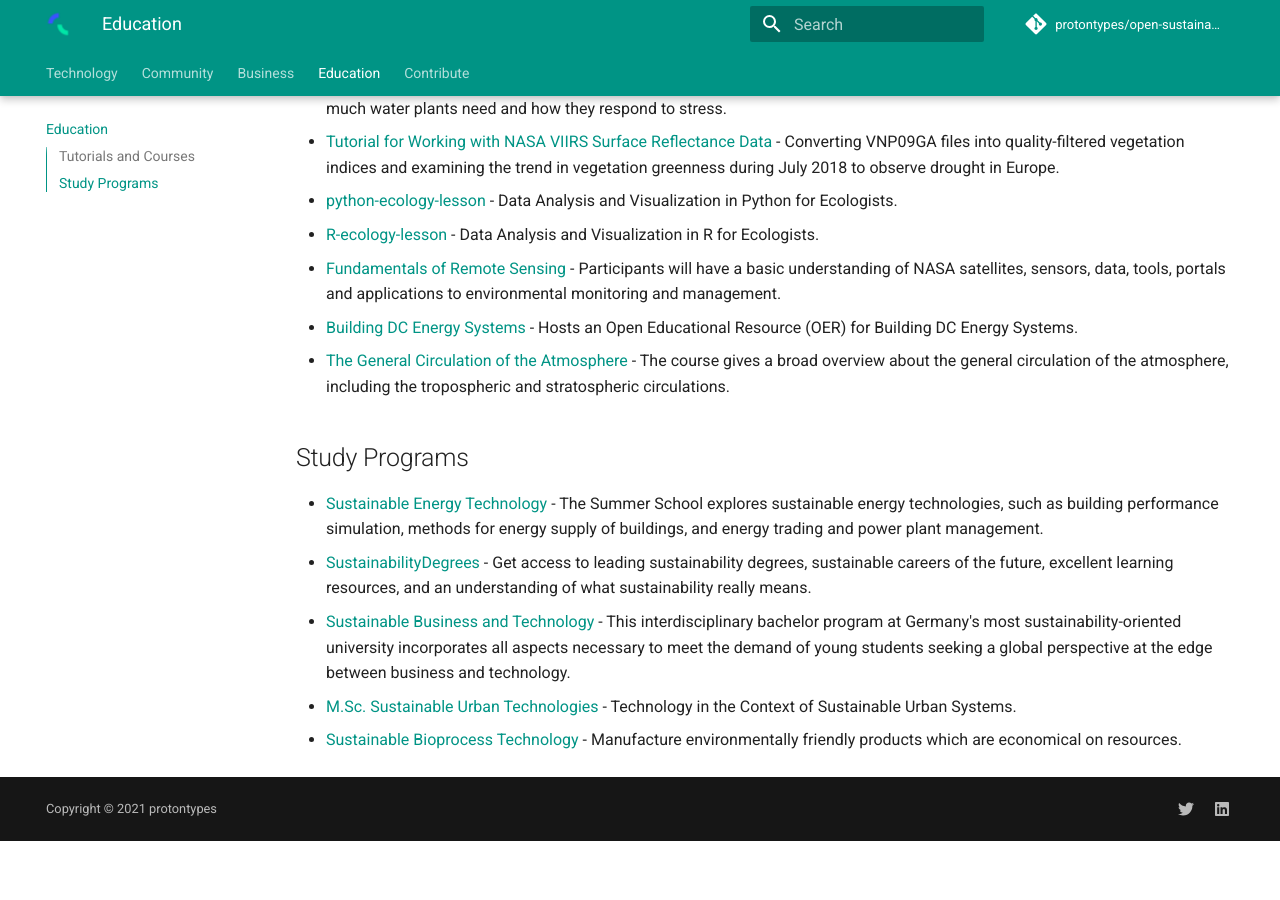
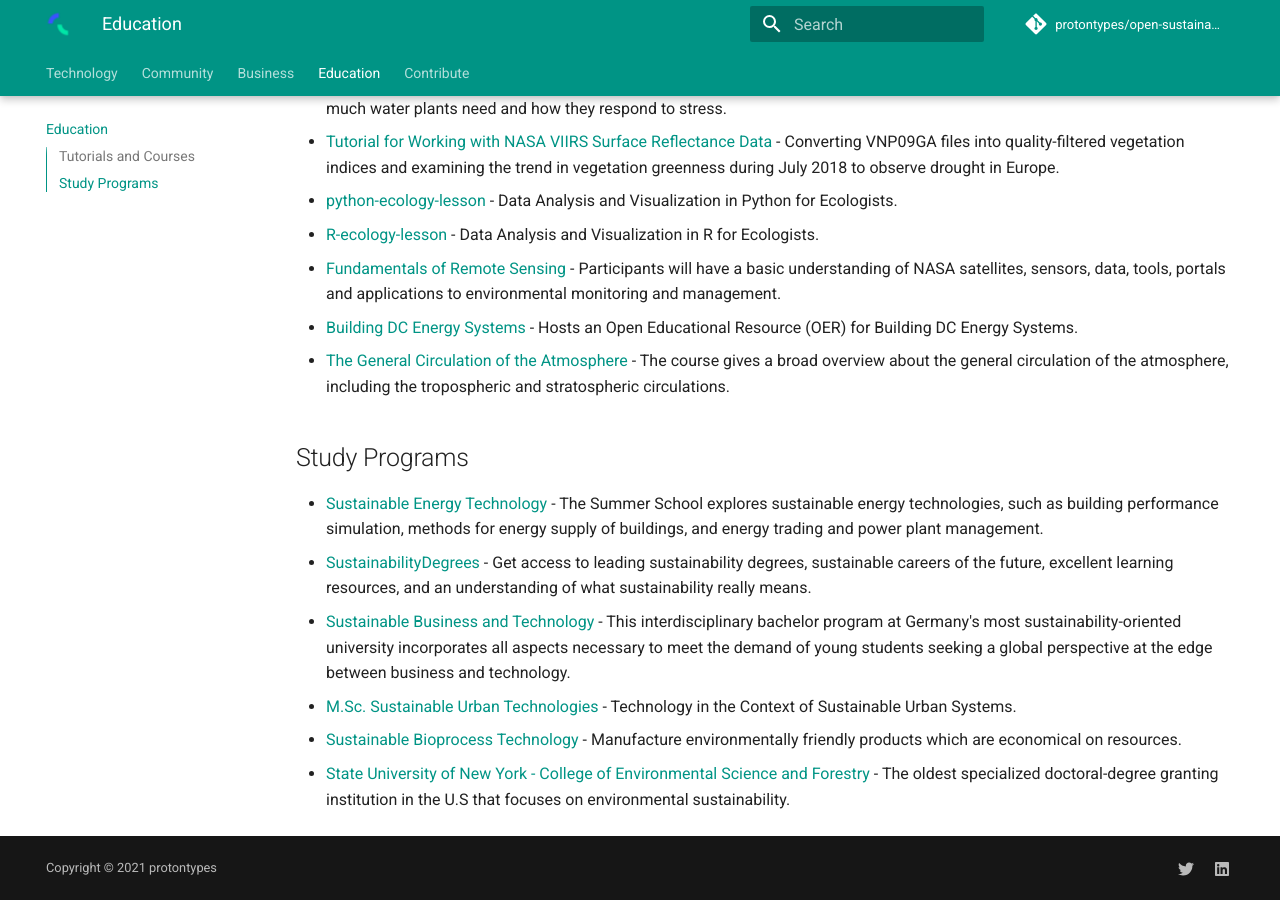
Before and after one commit to protontypes/open-sustainable-technology, an MkDocs documentation site: the page built from docs/education.md, in a window 1280 px wide and 900 px high, scrolled down 978 px. Built offline with MkDocs 1.6.1 and Material for MkDocs 9.7.7, drawn with Linux system fonts in a browser that asks for light colours; comment, search, counter and statistics services are not loaded; before the commit the page ends 1819 px from its top, so only the background shows below that.

Commit message:
Add SUNY ESF

```diff
--- a/docs/education.md
+++ b/docs/education.md
@@ -34,3 +34,4 @@ __Looking for resources to get started in Open Sustainable Technology? Here you
 - [Sustainable Business and Technology](https://www.umwelt-campus.de/studium/studienangebot-weiterbildung/bachelor/sustainable-business-and-technology-beng) - This interdisciplinary bachelor program at Germany's most sustainability-oriented university incorporates all aspects necessary to meet the demand of young students seeking a global perspective at the edge between business and technology.
 - [M.Sc. Sustainable Urban Technologies](https://www.uni-due.de/urbane-systeme/master_sustainable-urban-technologies_en.shtml) - Technology in the Context of Sustainable Urban Systems.
 - [Sustainable Bioprocess Technology](https://www.hs-furtwangen.de/en/programmes/sustainable-bioprocess-technology-master/) - Manufacture environmentally friendly products which are economical on resources.
+- [State University of New York - College of Environmental Science and Forestry](https://www.esf.edu/) - The oldest specialized doctoral-degree granting institution in the U.S that focuses on environmental sustainability.
```
